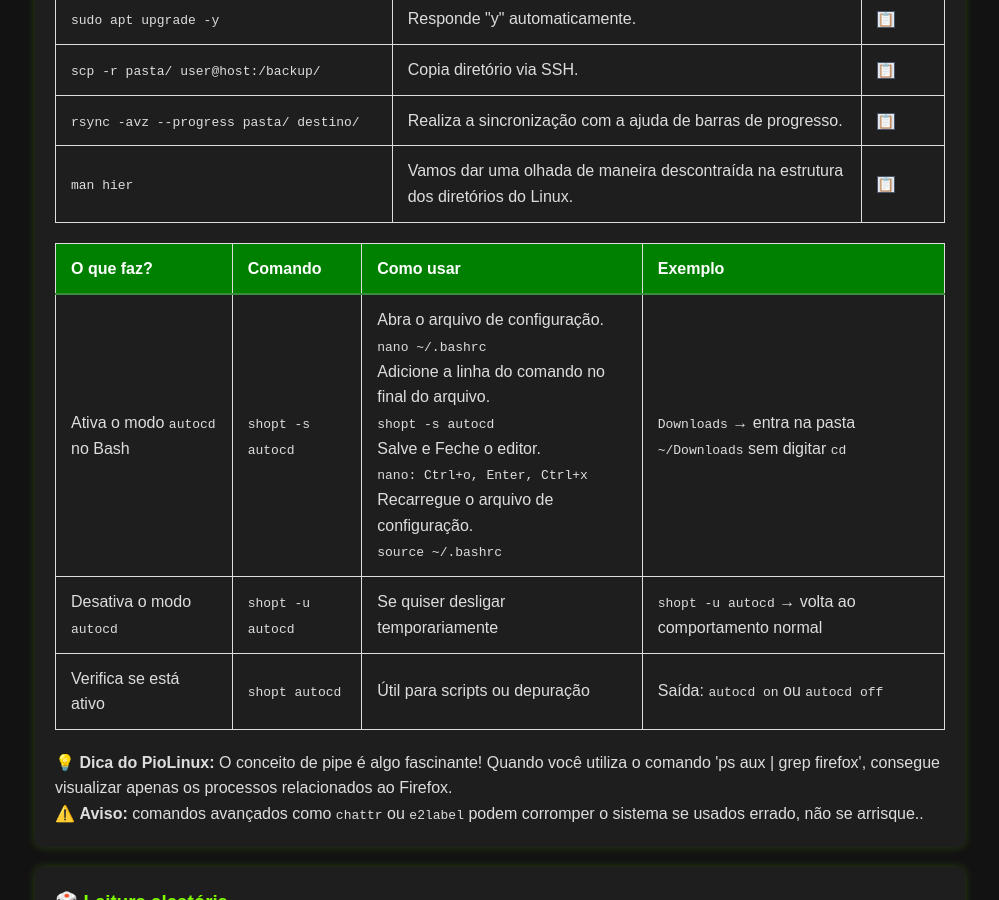
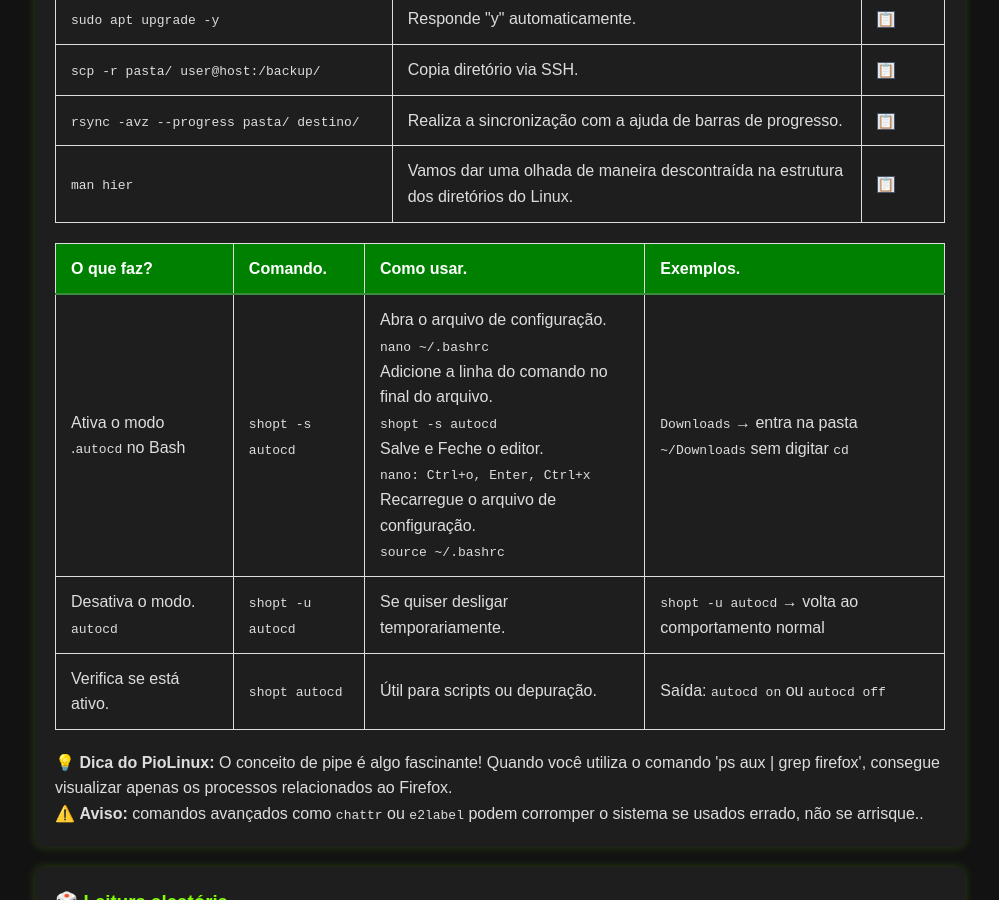
Before and after one commit to Piolinux/piolinux-site, a Jekyll site: the page built from _pages/_comandos/comandos-avancados-e-dicas.md, in a window 1280 px wide and 900 px high, scrolled down 1213 px. Shown: the whole window, without its empty margins (140-1139 px from the left). Built offline with Jekyll 4.4.1, drawn with Linux system fonts in a browser that asks for light colours.

Commit message:
Update comandos-avancados-e-dicas.md

```diff
--- a/_pages/_comandos/comandos-avancados-e-dicas.md
+++ b/_pages/_comandos/comandos-avancados-e-dicas.md
@@ -143,28 +143,28 @@ function filtrarLinhas(termo) {
   <thead>
     <tr>
       <th>O que faz?</th>
-      <th>Comando</th>
-      <th>Como usar</th>
-      <th>Exemplo</th>
+      <th>Comando.</th>
+      <th>Como usar.</th>
+      <th>Exemplos.</th>
     </tr>
   </thead>
   <tbody>
     <tr>
-      <td data-label="O que faz?">Ativa o modo <code>autocd</code> no Bash</td>
+      <td data-label="O que faz?">Ativa o modo .<code>autocd</code> no Bash</td>
       <td data-label="Comando"><code>shopt -s autocd</code></td>
       <td data-label="Como usar">Abra o arquivo de configuração. <code>nano ~/.bashrc</code><br>Adicione a linha do comando no final do arquivo.<br><code>shopt -s autocd</code><br>Salve e Feche o editor.<br><code>nano: Ctrl+o, Enter, Ctrl+x</code><br>Recarregue o arquivo de configuração.<br><code>source ~/.bashrc</code></td>
       <td data-label="Exemplo"><code>Downloads</code> → entra na pasta <code>~/Downloads</code> sem digitar <code>cd</code></td>
     </tr>
     <tr>
-      <td data-label="O que faz?">Desativa o modo <code>autocd</code></td>
+      <td data-label="O que faz?">Desativa o modo. <code>autocd</code></td>
       <td data-label="Comando"><code>shopt -u autocd</code></td>
-      <td data-label="Como usar">Se quiser desligar temporariamente</td>
+      <td data-label="Como usar">Se quiser desligar temporariamente.</td>
       <td data-label="Exemplo"><code>shopt -u autocd</code> → volta ao comportamento normal</td>
     </tr>
     <tr>
-      <td data-label="O que faz?">Verifica se está ativo</td>
+      <td data-label="O que faz?">Verifica se está ativo.</td>
       <td data-label="Comando"><code>shopt autocd</code></td>
-      <td data-label="Como usar">Útil para scripts ou depuração</td>
+      <td data-label="Como usar">Útil para scripts ou depuração.</td>
       <td data-label="Exemplo">Saída: <code>autocd on</code> ou <code>autocd off</code></td>
     </tr>
   </tbody>
```
